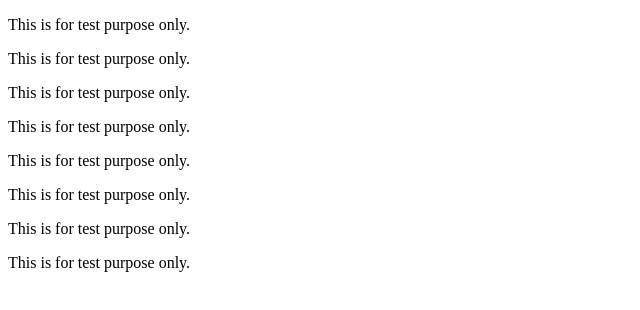
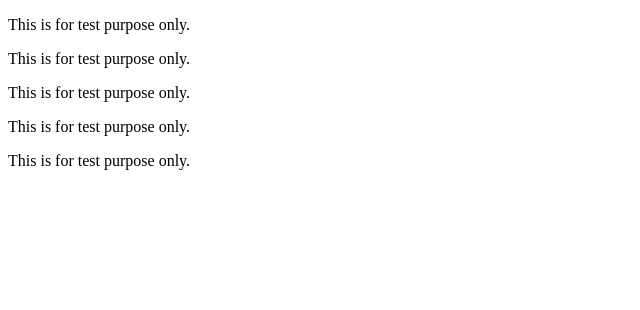
Before and after one commit to ELIASDA-Design/GIT-TEST, a website: page another.html in a window 1280 px wide. Shown: the whole page, without its empty margins (0-640 px from the left). Drawn offline with Linux system fonts and the light colour scheme.

Commit message:
This lines were add to test Hunk adding method

```diff
--- a/another.html
+++ b/another.html
@@ -12,21 +12,14 @@
         <p>
           This is for test purpose only.
         </p>
+
         <p>
           This is for test purpose only.
         </p>
         <p>
           This is for test purpose only.
         </p>
-        <p>
-          This is for test purpose only.
-        </p>
-        <p>
-          This is for test purpose only.
-        </p>
-        <p>
-          This is for test purpose only.
-        </p>
+
         <p>
           This is for test purpose only.
         </p>
```
